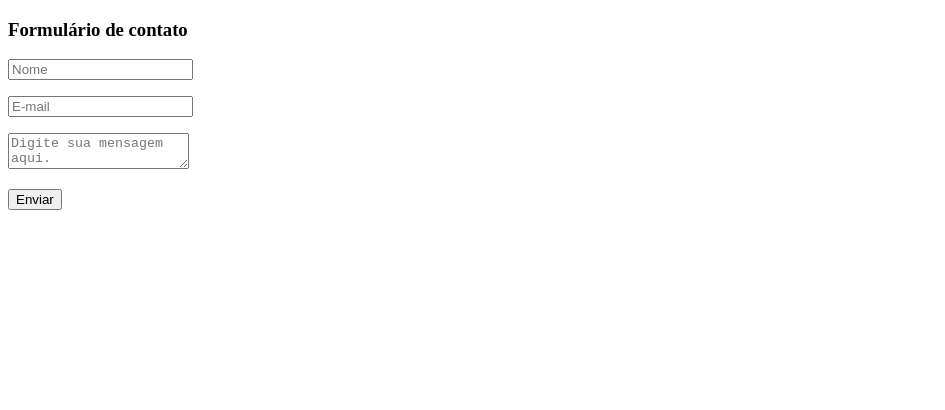
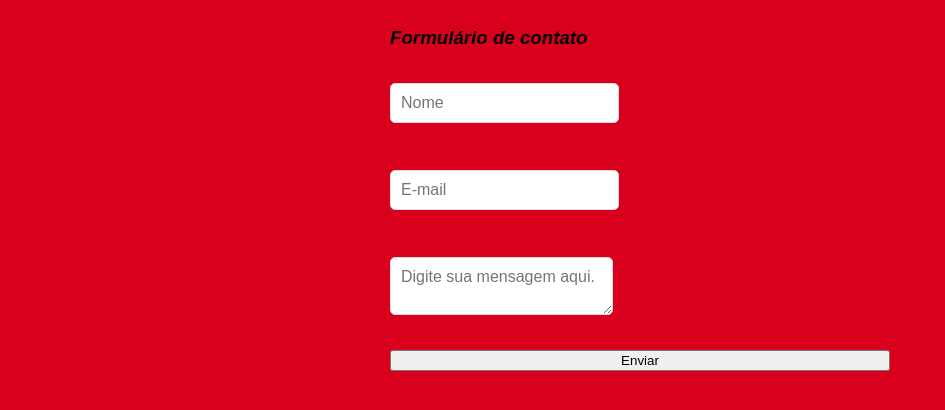
Before and after one commit to EsterM99/EsterProjeto, a plain HTML site: page contato.html in a window 1280 px wide. Shown: the whole page, without its empty margins (0-945 px from the left). Drawn offline with Linux system fonts and the light colour scheme.

Commit message:
Projeto individual

```diff
--- a/CSS/style.css
+++ b/CSS/style.css
@@ -1,7 +1,11 @@
-body{
-    font-size: 2em;
-    text-align: center;
-    background-color: rgb(240, 92, 129);
+ body{
+   text-align: center;
+   color: #fff;
+   background-color: rgb(194, 0, 32);
+   font-size: 1.5em;
+   font-family: 'Franklin Gothic Medium', 'Arial Narrow', Arial, sans-serif;
+
+
 }
 
 .btn{
--- a/contato.html
+++ b/contato.html
@@ -1,26 +1,38 @@
 <!DOCTYPE html>
-<html lang="en">
+<html lang="pt-br">
 <head>
     <meta charset="UTF-8">
     <meta http-equiv="X-UA-Compatible" content="IE=edge">
     <meta name="viewport" content="width=>, initial-scale=1.0">
     <title>Document</title>
 
+    <style>
+
+        body{ background-color: rgb(216, 0, 29);
+            font-family: Arial, Helvetica, sans-serif;}
+        .content{display: flex; justify-content: center;}
+        .contato{width: 100%;max-width: 500px;}
+        .form{display: flex;flex-direction: column;}
+        .field{padding: 10px;margin-bottom: 15px; border: 1px solid #DDD;border-radius: 5px;font-family: Arial, Helvetica, sans-serif;font-size: 16px;}
+        .textarea {height: 150px;}
+
+    </style>
 </head>
 <body>
+    <i>
     <section class="content">
+
         <div class="contato">
 
             <h3>Formulário de contato</h3>
             <form class="form" method="post" action="./email.php">
-           <p> <input class="field" name="name" placeholder="Nome"></p>
-           <p> <input class="field" name="email" placeholder="E-mail"></p>
-           <p> <textarea class="field" name="mesage" placeholder="Digite sua mensagem aqui."></textarea></p>
+            <p class="btn"> <input class="field" name="name" placeholder="Nome"></p>
+            <p class="btn"> <input class="field" name="email" placeholder="E-mail"></p>
+            <p class="btn"> <textarea class="field" name="mesage" placeholder="Digite sua mensagem aqui."></textarea></p>
             <input type="submit" value="Enviar">
-
-
             </form>
         </div>
     </section>
+    </i>
 </body>
 </html>
```
Also changed, not shown: index.html (+2 -5 lines), projetoindividual.html (+4 -2 lines), resumo.html (+5 -1 lines), CSS/familia.jpg (added).
